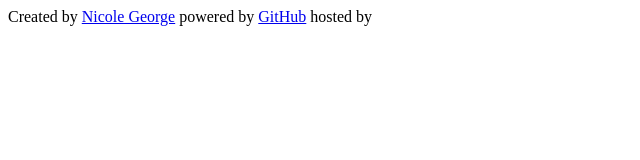
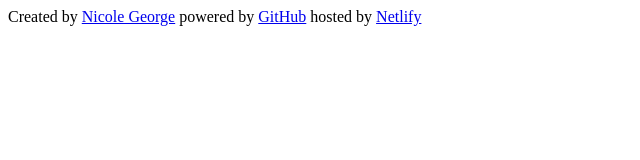
Before and after one commit to nicolergeorge/weather-app, a plain HTML site: page index.html in a window 1280 px wide. Shown: the full height of the page, 0-640 px from the left. Drawn offline with Linux system fonts and the light colour scheme.

Commit message:
Update index.html

```diff
--- a/index.html
+++ b/index.html
@@ -10,6 +10,8 @@
 <body>
     <footer>
         Created by <a href="https://github.com/nicolergeorge" targer="_blank">Nicole George</a> powered by <a
-            href="https://github.com" target="_blank">GitHub</a> hosted by <a href="https://app.netlify.com>Netlify</a></footer>
+            href="https://github.com" target="_blank">GitHub</a> hosted by <a href="https://app.netlify.com">Netlify</a>
+    </footer>
 </body>
+
 </html>
```
